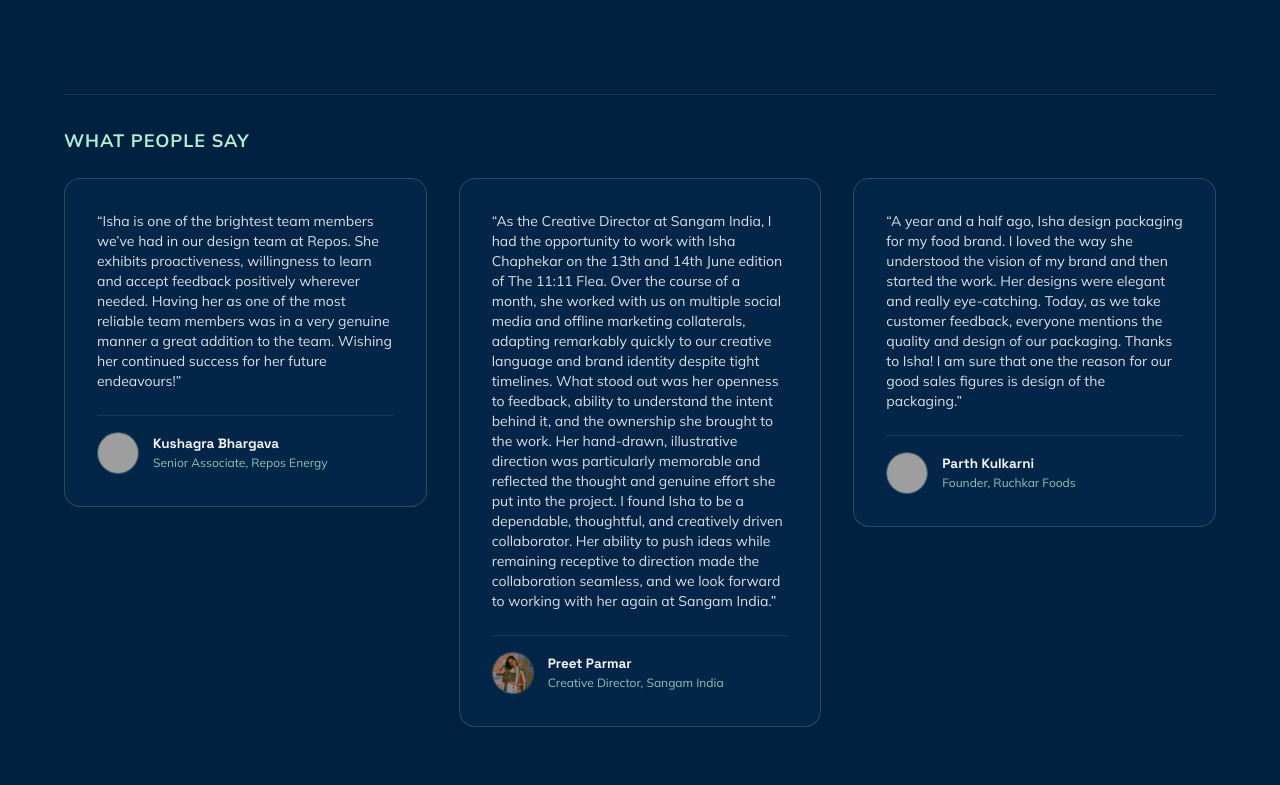
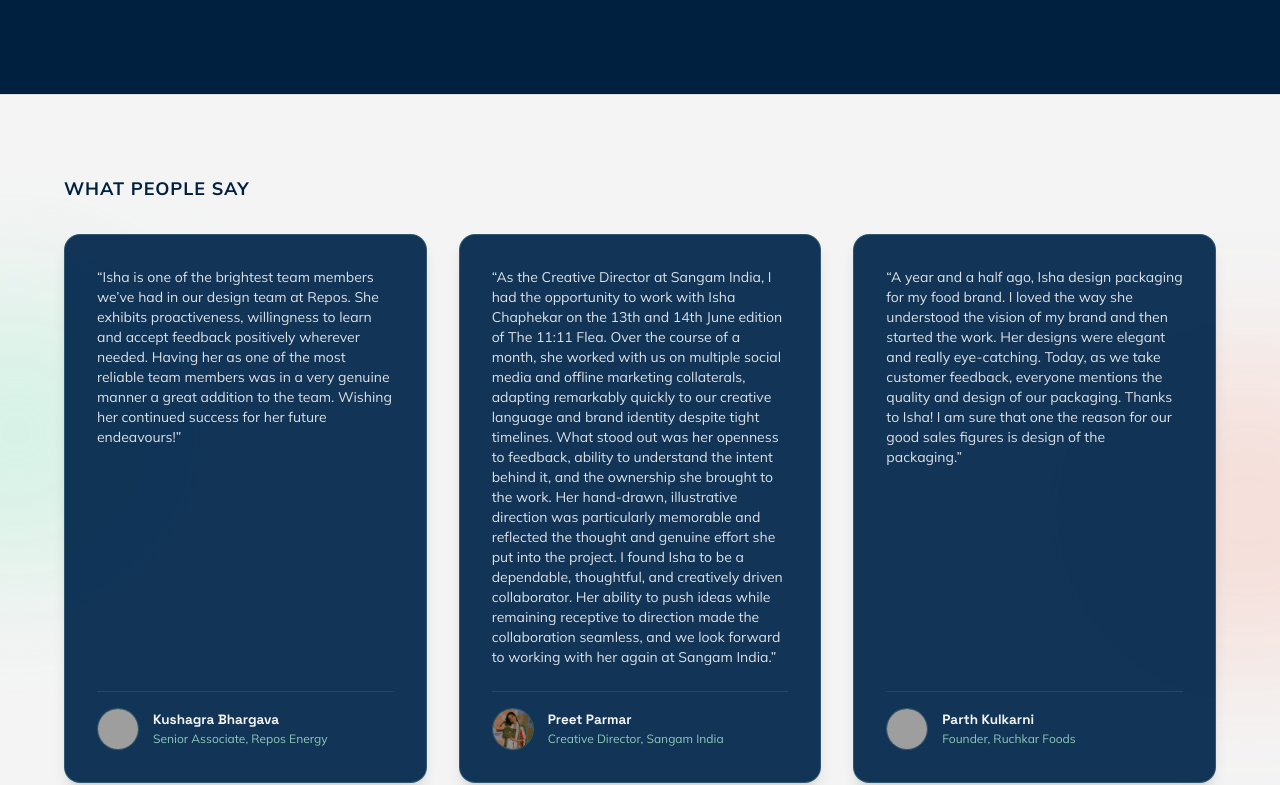
Before and after one commit to ishachaphekar/portfolio, a React (Vite) app: page / in a window 1280 px wide. Shown: the part 5773-6558 px from the top of the page. Built offline with nearby package versions, Linux system fonts and the light colour scheme; grey boxes are pictures that could not be loaded.

Commit message:
feat: add AboutSection, TestimonialsSection, and base App component structure

```diff
--- a/src/App.tsx
+++ b/src/App.tsx
@@ -3,6 +3,7 @@ import { Navigation } from './components/Navigation';
 import { HeroSection } from './components/HeroSection';
 import { SelectedWorkSection } from './components/SelectedWorkSection';
 import { AboutSection } from './components/AboutSection';
+import { TestimonialsSection } from './components/TestimonialsSection';
 import { Footer } from './components/Footer';
 import { KarmaQuestPage } from './pages/KarmaQuestPage';
 import { BeaconPage } from './pages/BeaconPage';
@@ -80,7 +81,10 @@ export const App: React.FC = () => {
       {/* 4. ABOUT SECTION */}
       <AboutSection />
 
-      {/* 5. FOOTER */}
+      {/* 5. TESTIMONIALS SECTION */}
+      <TestimonialsSection />
+
+      {/* 6. FOOTER */}
       <Footer />
     </div>
   );
--- a/src/components/AboutSection.tsx
+++ b/src/components/AboutSection.tsx
@@ -274,46 +274,6 @@ export const AboutSection: React.FC = () => {
           </div>
         </div>
 
-        {/* 6. TESTIMONIALS: WHAT PEOPLE SAY */}
-        {ABOUT_DATA.testimonials && (
-          <div className="pt-8 border-t border-mint/10">
-            <h3 className="font-sans font-bold text-[18px] text-mint uppercase tracking-wider mb-6 text-left">
-              What people say
-            </h3>
-
-            <div className="grid grid-cols-1 lg:grid-cols-3 gap-8 items-start">
-              {ABOUT_DATA.testimonials.map((item) => (
-                <div
-                  key={item.id}
-                  className="bg-navy-light/60 p-6 md:p-8 rounded-2xl border border-mint/20 hover:border-mint/40 transition-colors flex flex-col justify-between"
-                >
-                  <p className="font-sans text-xs sm:text-sm text-offwhite/90 leading-relaxed mb-6 font-normal">
-                    {item.quote}
-                  </p>
-
-                  <div className="flex items-center gap-3.5 pt-4 border-t border-mint/10">
-                    <div className="w-[42px] h-[42px] rounded-full overflow-hidden border border-mint/30 flex-shrink-0 bg-navy">
-                      <img
-                        src={item.avatarSrc}
-                        alt={item.authorName}
-                        className="w-full h-full object-cover object-center"
-                      />
-                    </div>
-                    <div>
-                      <h4 className="font-headline font-bold text-[13.5px] text-offwhite">
-                        {item.authorName}
-                      </h4>
-                      <p className="font-sans text-[12px] text-mint/80">
-                        {item.authorRole}
-                      </p>
-                    </div>
-                  </div>
-                </div>
-              ))}
-            </div>
-          </div>
-        )}
-
       </div>
 
       {/* CLEAN CERTIFICATION IMAGE POP-UP MODAL (NO BOXES, NO TEXT, NATURAL IMAGE ASPECT) */}
--- /dev/null
+++ b/src/components/TestimonialsSection.tsx
@@ -0,0 +1,61 @@
+import React from 'react';
+import { ABOUT_DATA } from '../data/portfolioData';
+
+/**
+ * Standalone Testimonials section with an off-white section background.
+ * Preserves the original dark card box styling for contrast and visual hierarchy.
+ */
+export const TestimonialsSection: React.FC = () => {
+  if (!ABOUT_DATA.testimonials) return null;
+
+  return (
+    <section className="relative py-20 px-6 md:px-12 bg-offwhite text-navy border-t border-navy/10 overflow-hidden">
+      {/* Decorative background blobs (matching SelectedWorkSection) */}
+      <div className="absolute -left-32 top-1/4 w-72 h-72 bg-mint/40 rounded-full blur-3xl pointer-events-none" />
+      <div className="absolute -right-32 bottom-1/4 w-80 h-80 bg-coral/15 rounded-full blur-3xl pointer-events-none" />
+
+      <div className="max-w-6xl mx-auto space-y-8 relative z-10">
+        {/* SECTION HEADING */}
+        <div className="text-left">
+          <h3 className="font-sans font-bold text-[18px] text-navy uppercase tracking-wider mb-2">
+            What people say
+          </h3>
+        </div>
+
+        {/* TESTIMONIAL CARDS GRID */}
+        <div className="grid grid-cols-1 lg:grid-cols-3 gap-8 items-stretch">
+          {ABOUT_DATA.testimonials.map((item) => (
+            <div
+              key={item.id}
+              className="bg-navy-light/95 p-6 md:p-8 rounded-2xl border border-mint/20 hover:border-mint/40 transition-colors flex flex-col justify-between shadow-lg text-offwhite"
+            >
+              <p className="font-sans text-xs sm:text-sm text-offwhite/90 leading-relaxed mb-6 font-normal">
+                {item.quote}
+              </p>
+
+              <div className="flex items-center gap-3.5 pt-4 border-t border-mint/10">
+                <div className="w-[42px] h-[42px] rounded-full overflow-hidden border border-mint/30 flex-shrink-0 bg-navy">
+                  <img
+                    src={item.avatarSrc}
+                    alt={item.authorName}
+                    className="w-full h-full object-cover object-center"
+                  />
+                </div>
+                <div>
+                  <h4 className="font-headline font-bold text-[13.5px] text-offwhite">
+                    {item.authorName}
+                  </h4>
+                  <p className="font-sans text-[12px] text-mint/80">
+                    {item.authorRole}
+                  </p>
+                </div>
+              </div>
+            </div>
+          ))}
+        </div>
+      </div>
+    </section>
+  );
+};
+
+export default TestimonialsSection;
```
